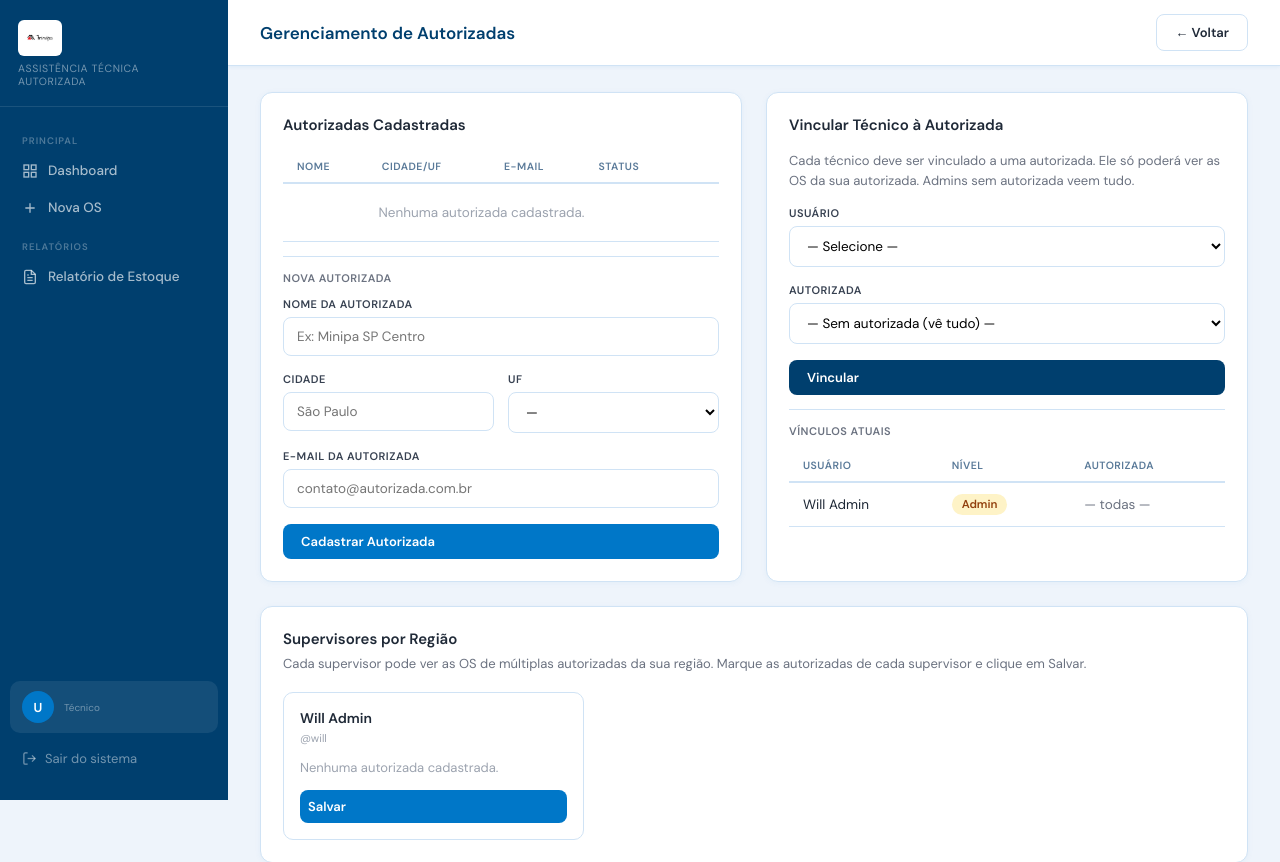
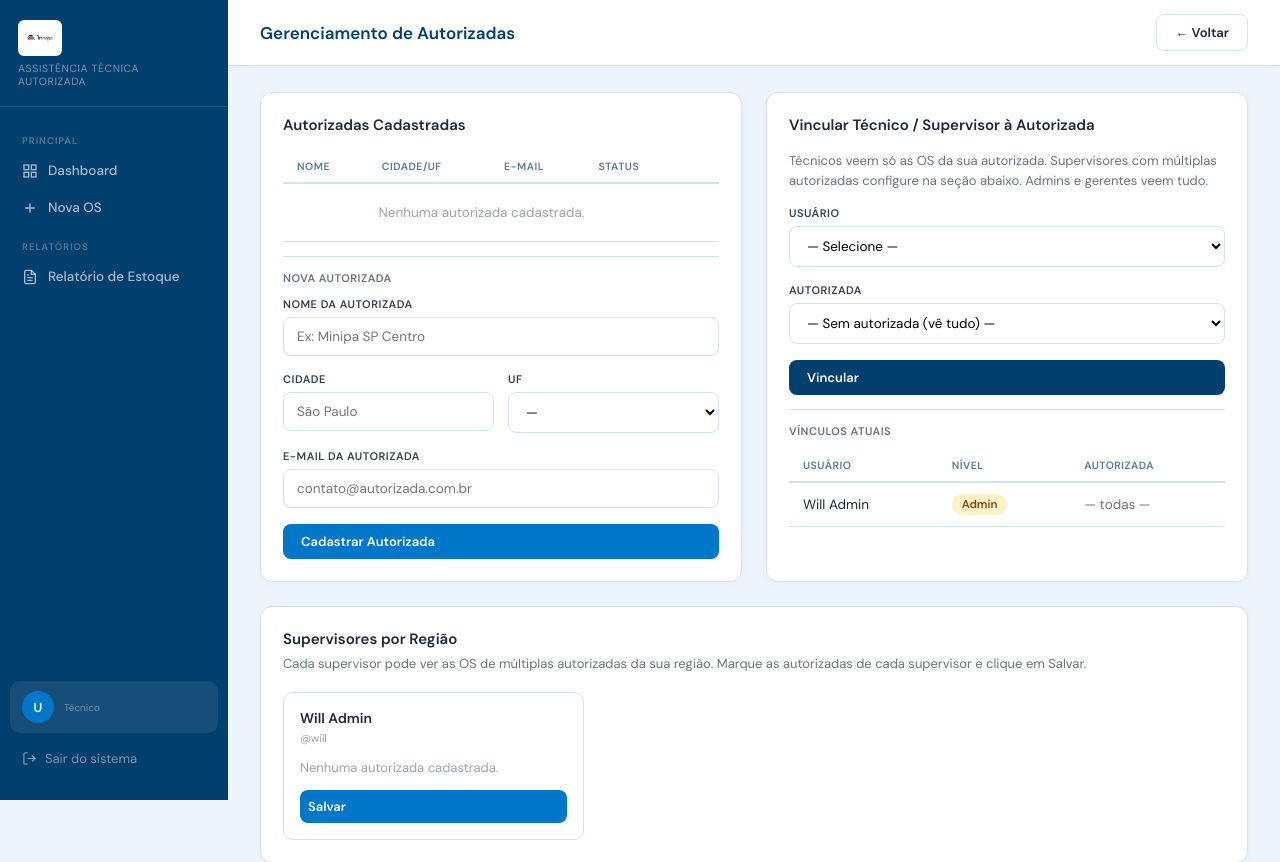
Before and after one commit to heavy-metal-tech/sistema_minipa, a Flask app: template templates/autorizadas.html in a window 1280 px wide. Shown: the top 862 px of the page. Run offline with Flask 3, Linux system fonts and the light colour scheme; the template is opened without the code that fills it: values that come from a table or form of the project are taken from there, others are empty; data comes from the database, SQL or seed files in the repository.

Commit message:
Rename vincular section to include Supervisor
https://claude.ai/code/session_01DsFz3mXF4XMfcW1B1eYuBs

```diff
--- a/templates/autorizadas.html
+++ b/templates/autorizadas.html
@@ -85,10 +85,10 @@
 
     <!-- Vincular usuário a autorizada -->
     <div class="card">
-      <h2 style="font-size:15px;font-weight:600;margin-bottom:16px;">Vincular Técnico à Autorizada</h2>
+      <h2 style="font-size:15px;font-weight:600;margin-bottom:16px;">Vincular Técnico / Supervisor à Autorizada</h2>
       <p style="font-size:13px;color:#6b7280;margin-bottom:16px;line-height:1.5;">
-        Cada técnico deve ser vinculado a uma autorizada. Ele só poderá ver as OS da sua autorizada.
-        Admins sem autorizada veem tudo.
+        Técnicos veem só as OS da sua autorizada. Supervisores com múltiplas autorizadas configure na seção abaixo.
+        Admins e gerentes veem tudo.
       </p>
       <form method="POST">
         <input type="hidden" name="action" value="vincular">
```
